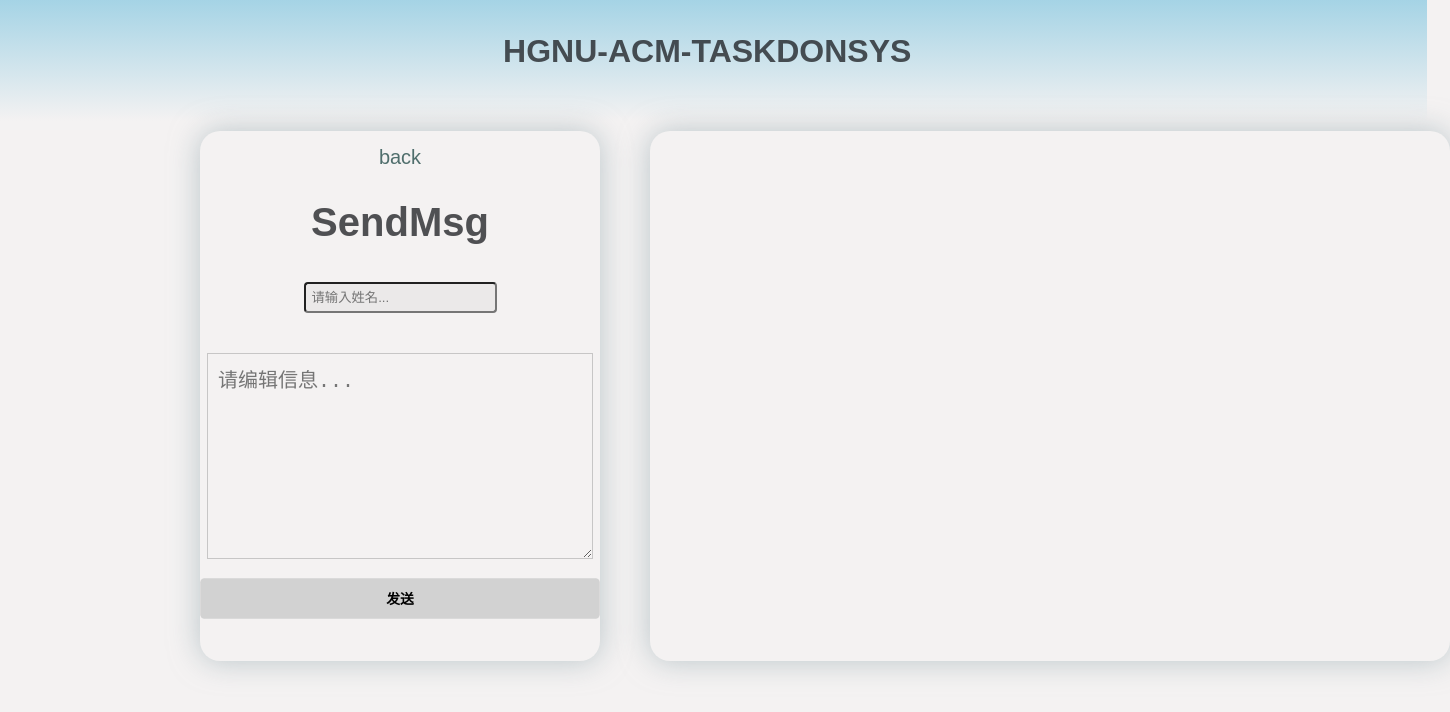
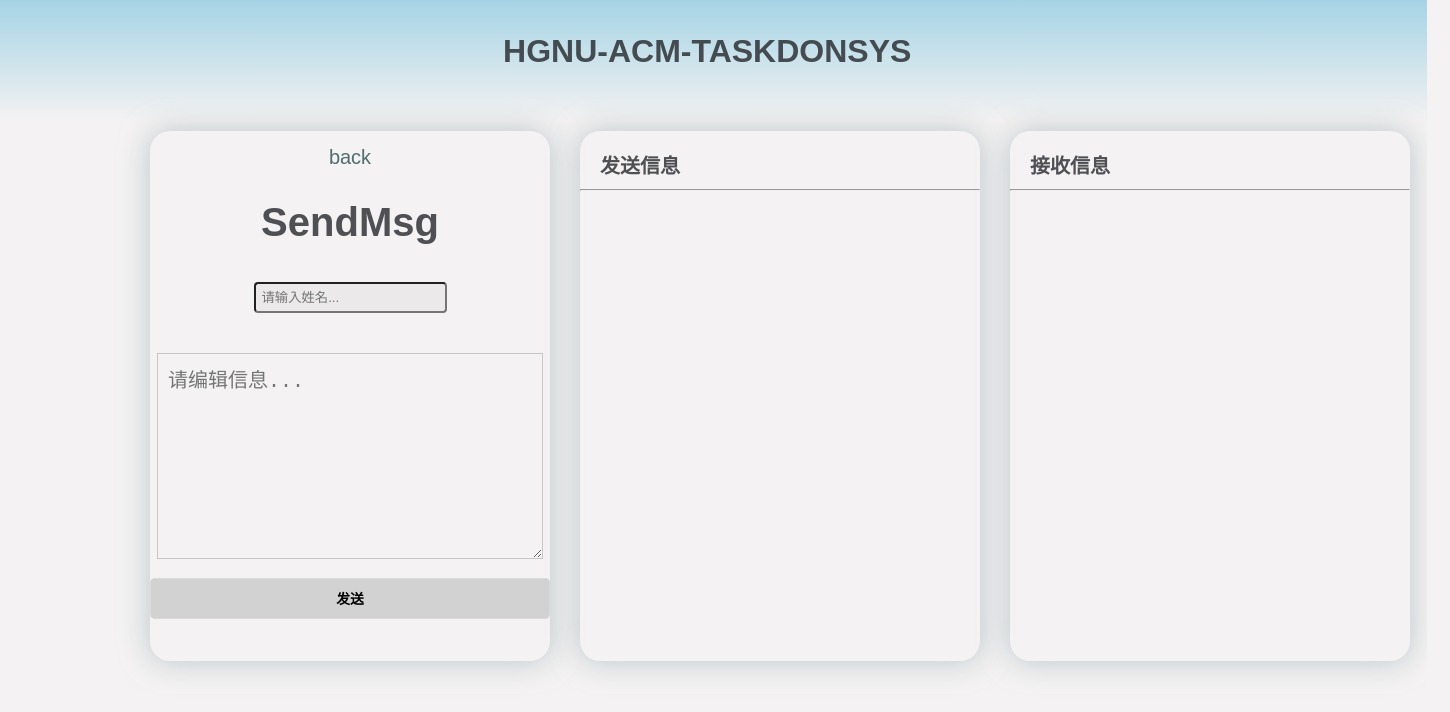
Before and after one commit to lcx17386298390/task_punch_system, a Vue app in the folder start-end/: page /#/SendMsg in a window 1280 px wide. Shown: the top 712 px of the page, 1450 px wide, since content can reach past the window. Built offline with nearby package versions, Linux system fonts and the light colour scheme.

Commit message:
改为发送接收信息两个模块

```diff
--- a/start-end/src/pages/SendMsg.vue
+++ b/start-end/src/pages/SendMsg.vue
@@ -18,8 +18,9 @@
     </div>
 
     <!-- 呈现消息 -->
-    <div class="content">
-
+    <div class="content1">
+      <h3>发送信息</h3>
+      <hr>
       <ul>
         <li v-for="msg in sentMessages" :key="msg.id">
           <span>{{ msg.fromuser }}</span> 发了一个消息给 <span>{{ msg.touser }}</span> :
@@ -30,7 +31,19 @@
       </ul>
 
     </div>
+    <div class="content2">
+      <h3>接收信息</h3>
+      <hr>
+      <ul>
+        <li v-for="msg in sentMessages" :key="msg.id">
+          <span>{{ msg.touser }}</span> 发了一个消息给 <span>{{ msg.fromuser }}</span> :
+          <p>{{ msg.msg }}</p>
+          {{currentDate}}
+          <hr>
+        </li>
+      </ul>
 
+    </div>
     </div>
 </template>
 
@@ -84,8 +97,8 @@ export default {
           //   content: this.message
           // });
           if (item.isSelected) {
-          doGet("http://localhost:8002/tms/sendmessage", {
-            fromuser: 'You',
+          doGet("http://localh ost:8002/tms/sendmessage", {
+            fromuser: '你',
             toname: item.name,
             msg:this.message,
             id:Date.now()
@@ -140,7 +153,7 @@ export default {
   place-items: center;
   align-items: center;
   flex-direction: column;
-  margin: 10px 0 0 200px;
+  margin: 10px 0 0 150px;
 }
 .text {
   font-size: 20px;
@@ -173,17 +186,41 @@ export default {
   font-weight:bold;
 
 }
-.content {
+.content1 {
   position: absolute;
-  inline-size: 800px;
+  inline-size: 400px;
   block-size: 530px;
   border-radius: 20px;
   box-shadow: 0 0 30px #9cadb3a9;
-  margin: 0 0 0 1300px;
+  margin: 0 0 0 860px;
   overflow: auto;
   overflow-wrap: break-word;
   line-height: 1.5;
   z-index: 2;
+}
+.content1 h3 {
+  margin: 20px 0 0 20px;
+  color: #181a1ebf;
+  font-size: 20px;
+  font-weight:bold;
+}
+.content2 {
+  position: absolute;
+  inline-size: 400px;
+  block-size: 530px;
+  border-radius: 20px;
+  box-shadow: 0 0 30px #9cadb3a9;
+  margin: 0 0 0 1720px;
+  overflow: auto;
+  overflow-wrap: break-word;
+  line-height: 1.5;
+  z-index: 2;
+}
+.content2 h3 {
+  margin: 20px 0 0 20px;
+  color: #181a1ebf;
+  font-size: 20px;
+  font-weight:bold;
 }
 .content ul li {
   margin: 30px 30px 0 30px;
```
